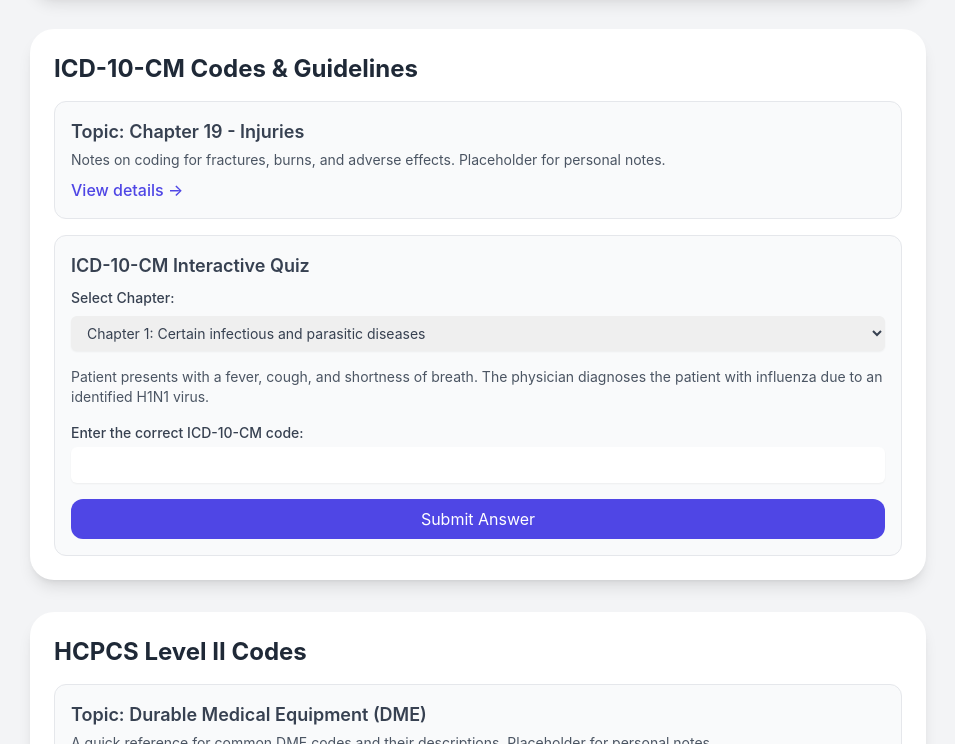
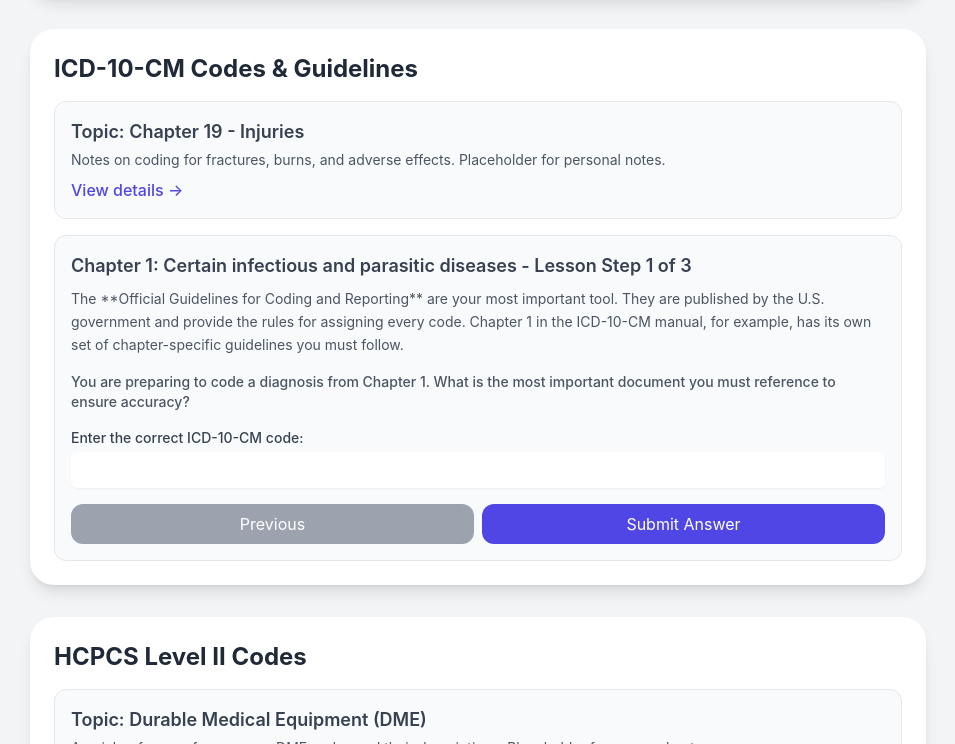
Before and after one commit to Sgaykie0677/MedCode, a plain HTML site: page index.html in a window 1280 px wide. Shown: the part 573-1317 px from the top of the page, without its empty margins (162-1117 px from the left). Drawn offline with nearby package versions, Linux system fonts and the light colour scheme.

Commit message:
Feat: Guided Lessons

```diff
--- a/index.html
+++ b/index.html
@@ -54,19 +54,18 @@
                         <a href="#" class="text-indigo-600 font-medium hover:underline mt-2 inline-block">View details &rarr;</a>
                     </div>
                     <div class="p-4 bg-gray-50 rounded-xl border border-gray-200 mt-4">
-                        <h3 class="font-semibold text-lg text-gray-700 mb-2">ICD-10-CM Interactive Quiz</h3>
-                        <label for="chapterSelect" class="block text-sm font-medium text-gray-700 mb-2">Select Chapter:</label>
-                        <select id="chapterSelect" class="block w-full rounded-md border-gray-300 shadow-sm focus:border-indigo-500 focus:ring-indigo-500 sm:text-sm px-3 py-2">
-                            <option value="0">Chapter 1: Certain infectious and parasitic diseases</option>
-                            <option value="1">Chapter 2: Neoplasms</option>
-                        </select>
-                        <p id="quizScenario" class="text-gray-600 mt-4 text-sm"></p>
+                        <h3 id="lessonTitle" class="font-semibold text-lg text-gray-700 mb-2"></h3>
+                        <p id="lessonContent" class="text-gray-600 mt-2 text-sm leading-relaxed"></p>
+                        <p id="lessonScenario" class="text-gray-600 mt-4 text-sm font-medium"></p>
                         <div class="mt-4">
                             <label for="icd10-quiz-answer" class="block text-sm font-medium text-gray-700">Enter the correct ICD-10-CM code:</label>
                             <input type="text" id="icd10-quiz-answer" class="mt-1 block w-full rounded-md border-gray-300 shadow-sm focus:border-indigo-500 focus:ring-indigo-500 sm:text-sm px-3 py-2">
                         </div>
-                        <button id="submitIcd10Btn" class="mt-4 w-full bg-indigo-600 text-white py-2 px-4 rounded-xl hover:bg-indigo-700 transition-colors duration-200">Submit Answer</button>
-                        <button id="nextQuestionBtn" class="mt-2 w-full bg-gray-400 text-white py-2 px-4 rounded-xl hover:bg-gray-500 transition-colors duration-200 hidden">Next Question</button>
+                        <div class="flex space-x-2 mt-4">
+                            <button id="previousQuestionBtn" class="w-1/2 bg-gray-400 text-white py-2 px-4 rounded-xl hover:bg-gray-500 transition-colors duration-200">Previous</button>
+                            <button id="submitIcd10Btn" class="w-1/2 bg-indigo-600 text-white py-2 px-4 rounded-xl hover:bg-indigo-700 transition-colors duration-200">Submit Answer</button>
+                            <button id="nextQuestionBtn" class="w-1/2 bg-gray-400 text-white py-2 px-4 rounded-xl hover:bg-gray-500 transition-colors duration-200 hidden">Next</button>
+                        </div>
                         <div id="icd10-feedback" class="mt-4 p-3 rounded-lg text-sm hidden"></div>
                     </div>
                 </div>
@@ -165,91 +164,97 @@
             });
         });
 
-        // ICD-10-CM Quiz Script
-        const icd10Quizzes = [
-            // Chapter 1: Certain infectious and parasitic diseases
+        // ICD-10-CM Guided Lesson
+        const icd10Lessons = [
             {
                 title: "Chapter 1: Certain infectious and parasitic diseases",
-                questions: [
+                steps: [
                     {
-                        scenario: "Patient presents with a fever, cough, and shortness of breath. The physician diagnoses the patient with influenza due to an identified H1N1 virus.",
-                        correctCode: "J09.X1",
-                        feedback: "The correct code for influenza due to an identified novel H1N1 virus is J09.X1. This code is found in Chapter 10, 'Diseases of the Respiratory System.' Be sure to use the ICD-10-CM Index to Diseases to find the main term 'Influenza', and then verify the subterms to find the specific H1N1 virus.",
-                        correctFeedback: "Correct! The code for influenza due to an identified novel H1N1 virus is J09.X1. Good job!"
-                    }
-                ]
-            },
-            // Chapter 2: Neoplasms
-            {
-                title: "Chapter 2: Neoplasms",
-                questions: [
-                    {
-                        scenario: "Patient is diagnosed with malignant neoplasm of the lower lobe of the left lung.",
-                        correctCode: "C34.32",
-                        feedback: "The correct code is C34.32. This code is for malignant neoplasm of the lower lobe, left bronchus or lung. You can find this by first looking up 'Neoplasm, lung, malignant' in the index, then locating the specific lobe and side.",
-                        correctFeedback: "Correct! The code for malignant neoplasm of the lower lobe of the left lung is C34.32."
+                        lessonContent: "The **Official Guidelines for Coding and Reporting** are your most important tool. They are published by the U.S. government and provide the rules for assigning every code. Chapter 1 in the ICD-10-CM manual, for example, has its own set of chapter-specific guidelines you must follow.",
+                        scenario: "You are preparing to code a diagnosis from Chapter 1. What is the most important document you must reference to ensure accuracy?",
+                        correctCode: "Official Guidelines for Coding and Reporting",
+                        correctFeedback: "Correct! The Official Guidelines are the definitive source for all coding rules."
                     },
                     {
-                        scenario: "Patient has a benign neoplasm of the colon.",
-                        correctCode: "D12.6",
-                        feedback: "The correct code is D12.6, which is for benign neoplasm of the colon, unspecified part. You should always try to find the most specific code available, but for this scenario, D12.6 is the most appropriate.",
-                        correctFeedback: "Correct! The code for a benign neoplasm of the colon is D12.6."
+                        lessonContent: "A key rule for infectious diseases is that if the patient has a condition that is a complication of a medical procedure, you must use a code from Chapter 19 to describe the complication first. The infection is then coded as a secondary diagnosis.",
+                        scenario: "Patient is admitted with septic shock due to a bacterial infection from a recent surgical wound. What is the correct sequencing?",
+                        correctCode: "T81.4XXA",
+                        correctCode2: "A41.9",
+                        feedback: "The correct codes are **T81.4XXA** for the post-procedural infection, followed by **A41.9** for sepsis. You must code the complication first.",
+                        correctFeedback: "Correct! You correctly identified and sequenced the complication first."
+                    },
+                    {
+                        lessonContent: "For infections due to a drug-resistant microorganism, you'll need two codes. The first code describes the infection itself, and a secondary code from Category **Z16** is used to report the resistance.",
+                        scenario: "Patient is diagnosed with Methicillin-resistant Staphylococcus aureus (MRSA) pneumonia.",
+                        correctCode: "J15.211",
+                        correctCode2: "Z16.11",
+                        feedback: "The primary code is **J15.211** for pneumonia due to MRSA. The secondary code is **Z16.11**, 'Resistance to methicillin.' Both codes are needed to fully describe the patient's condition.",
+                        correctFeedback: "Correct! You correctly identified both the primary diagnosis and the resistance code."
                     }
                 ]
             }
         ];
 
         let currentChapterIndex = 0;
-        let currentQuestionIndex = 0;
+        let currentStepIndex = 0;
 
-        function loadQuiz() {
-            const quiz = icd10Quizzes[currentChapterIndex];
-            const question = quiz.questions[currentQuestionIndex];
-            document.getElementById('quizScenario').innerText = question.scenario;
+        function loadLessonStep() {
+            const lesson = icd10Lessons[currentChapterIndex];
+            const step = lesson.steps[currentStepIndex];
+            document.getElementById('lessonTitle').innerText = `${lesson.title} - Lesson Step ${currentStepIndex + 1} of ${lesson.steps.length}`;
+            document.getElementById('lessonContent').innerText = step.lessonContent;
+            document.getElementById('lessonScenario').innerText = step.scenario;
             document.getElementById('icd10-quiz-answer').value = '';
             document.getElementById('icd10-feedback').classList.add('hidden');
+            document.getElementById('submitIcd10Btn').classList.remove('hidden');
             document.getElementById('nextQuestionBtn').classList.add('hidden');
-            document.getElementById('submitIcd10Btn').classList.remove('hidden');
         }
-
-        document.getElementById('chapterSelect').addEventListener('change', function(event) {
-            currentChapterIndex = parseInt(event.target.value);
-            currentQuestionIndex = 0;
-            loadQuiz();
-        });
 
         document.getElementById('submitIcd10Btn').addEventListener('click', function() {
             const icd10QuizAnswer = document.getElementById('icd10-quiz-answer').value.trim().toUpperCase();
             const feedbackDiv = document.getElementById('icd10-feedback');
-            const question = icd10Quizzes[currentChapterIndex].questions[currentQuestionIndex];
+            const step = icd10Lessons[currentChapterIndex].steps[currentStepIndex];
 
             feedbackDiv.classList.remove('hidden');
             document.getElementById('nextQuestionBtn').classList.remove('hidden');
             document.getElementById('submitIcd10Btn').classList.add('hidden');
 
-            if (icd10QuizAnswer === question.correctCode.toUpperCase()) {
-                feedbackDiv.innerHTML = `<p class="text-green-800">✅ ${question.correctFeedback}</p>`;
+            const isCorrect = (icd10QuizAnswer === step.correctCode.toUpperCase()) ||
+                              (step.correctCode2 && icd10QuizAnswer === `${step.correctCode.toUpperCase()}, ${step.correctCode2.toUpperCase()}`);
+
+            if (isCorrect) {
+                feedbackDiv.innerHTML = `<p class="text-green-800">✅ ${step.correctFeedback}</p>`;
                 feedbackDiv.classList.remove('bg-red-200');
                 feedbackDiv.classList.add('bg-green-200');
             } else {
-                feedbackDiv.innerHTML = `<p class="text-red-800">❌ Incorrect. ${question.feedback}</p>`;
+                feedbackDiv.innerHTML = `<p class="text-red-800">❌ Incorrect. ${step.feedback}</p>`;
                 feedbackDiv.classList.remove('bg-green-200');
                 feedbackDiv.classList.add('bg-red-200');
             }
         });
 
         document.getElementById('nextQuestionBtn').addEventListener('click', function() {
-            const quizQuestions = icd10Quizzes[currentChapterIndex].questions;
-            if (currentQuestionIndex < quizQuestions.length - 1) {
-                currentQuestionIndex++;
+            const lessonSteps = icd10Lessons[currentChapterIndex].steps;
+            if (currentStepIndex < lessonSteps.length - 1) {
+                currentStepIndex++;
             } else {
-                currentQuestionIndex = 0; // Loop back to the beginning of the chapter
+                currentStepIndex = 0; // Restart the lesson at the end
             }
-            loadQuiz();
+            loadLessonStep();
+        });
+
+        document.getElementById('previousQuestionBtn').addEventListener('click', function() {
+            const lessonSteps = icd10Lessons[currentChapterIndex].steps;
+            if (currentStepIndex > 0) {
+                currentStepIndex--;
+            } else {
+                currentStepIndex = lessonSteps.length - 1; // Loop back to the end
+            }
+            loadLessonStep();
         });
 
         // Initial load
-        loadQuiz();
+        loadLessonStep();
 
         // Search Functionality Script
         document.getElementById('searchInput').addEventListener('keyup', function(event) {
```
